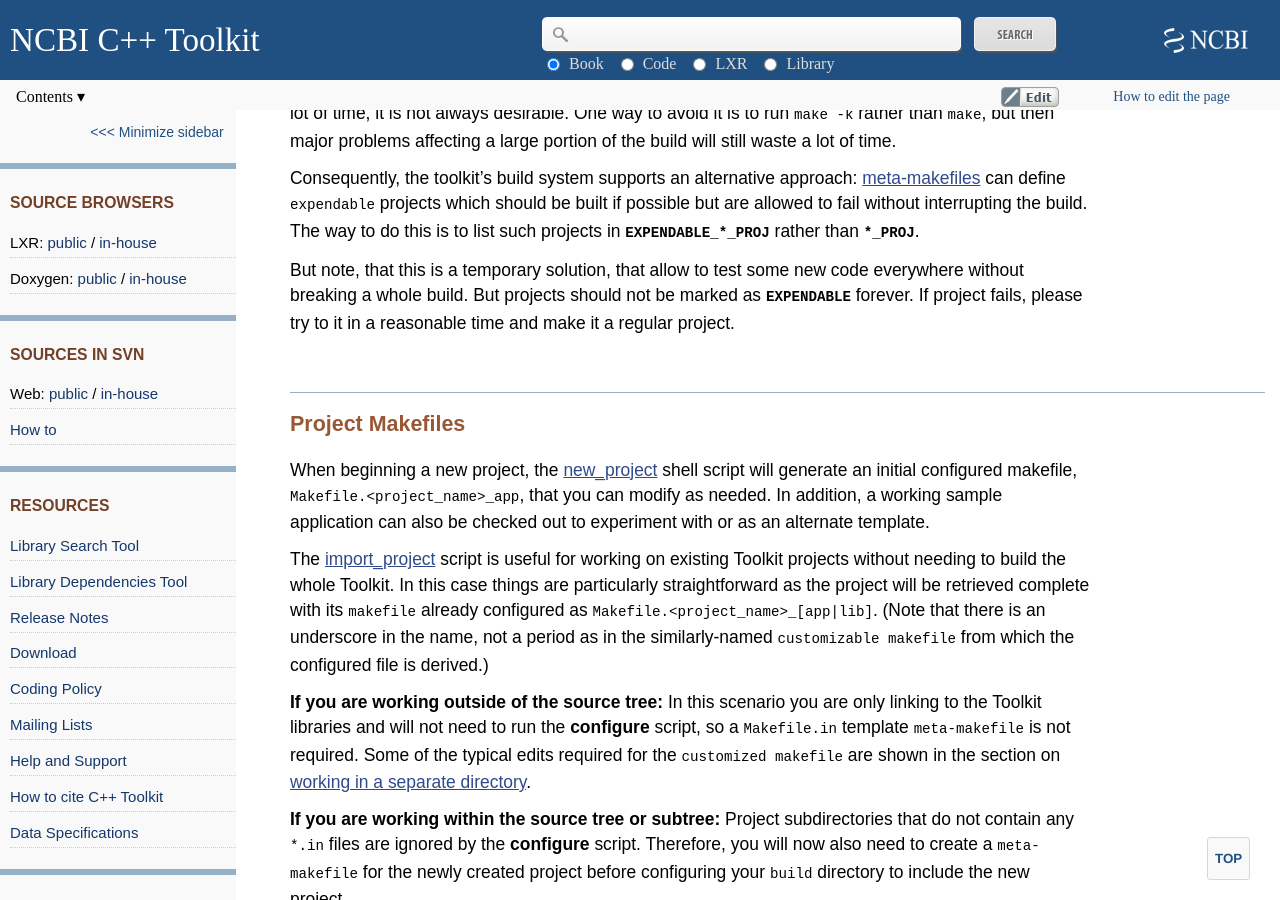
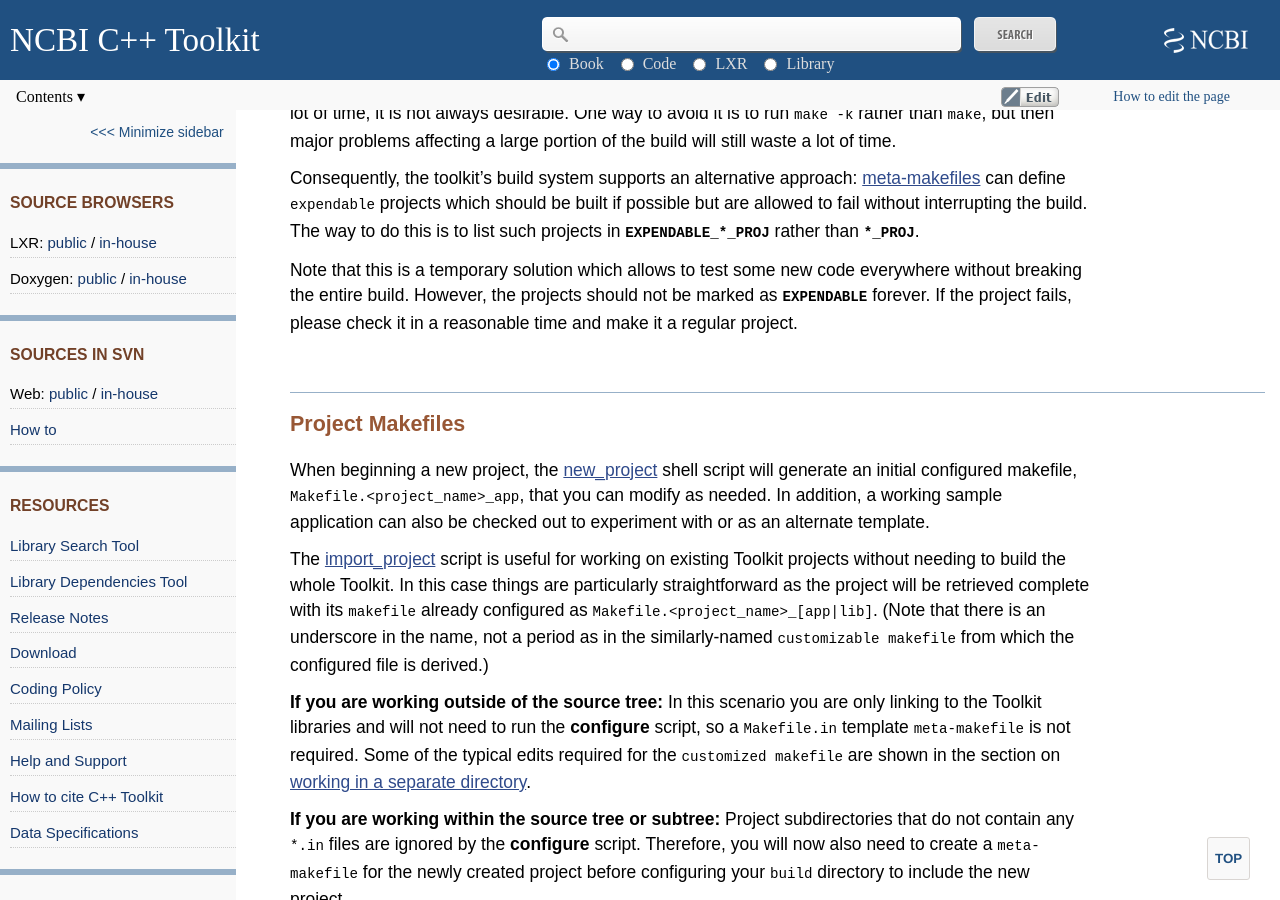
Before and after one commit to ncbi/cxx-toolkit, a Jekyll site: the page built from pages/ch_build.md, in a window 1280 px wide and 900 px high, scrolled down 5549 px. Built offline with Jekyll 4.4.1, drawn with Linux system fonts in a browser that asks for light colours.

Commit message:
Update ch_build.md
Minor edit.

```diff
--- a/pages/ch_build.md
+++ b/pages/ch_build.md
@@ -186,7 +186,7 @@
 
 Consequently, the toolkit's build system supports an alternative approach: [meta-makefiles](#ch_build.makefiles_meta) can define `expendable` projects which should be built if possible but are allowed to fail without interrupting the build. The way to do this is to list such projects in **`EXPENDABLE_*_PROJ`** rather than **`*_PROJ`**.
 
-But note, that this is a temporary solution, that allow to test some new code everywhere without breaking a whole build. But projects should not be marked as **`EXPENDABLE`** forever. If project fails, please try to it in a reasonable time and make it a regular project.
+Note that this is a temporary solution which allows to test some new code everywhere without breaking the entire build. However, the projects should not be marked as **`EXPENDABLE`** forever. If the project fails, please check it in a reasonable time and make it a regular project.
 
 <a name="ch_build.build_proj_makefiles"></a>
 
```
